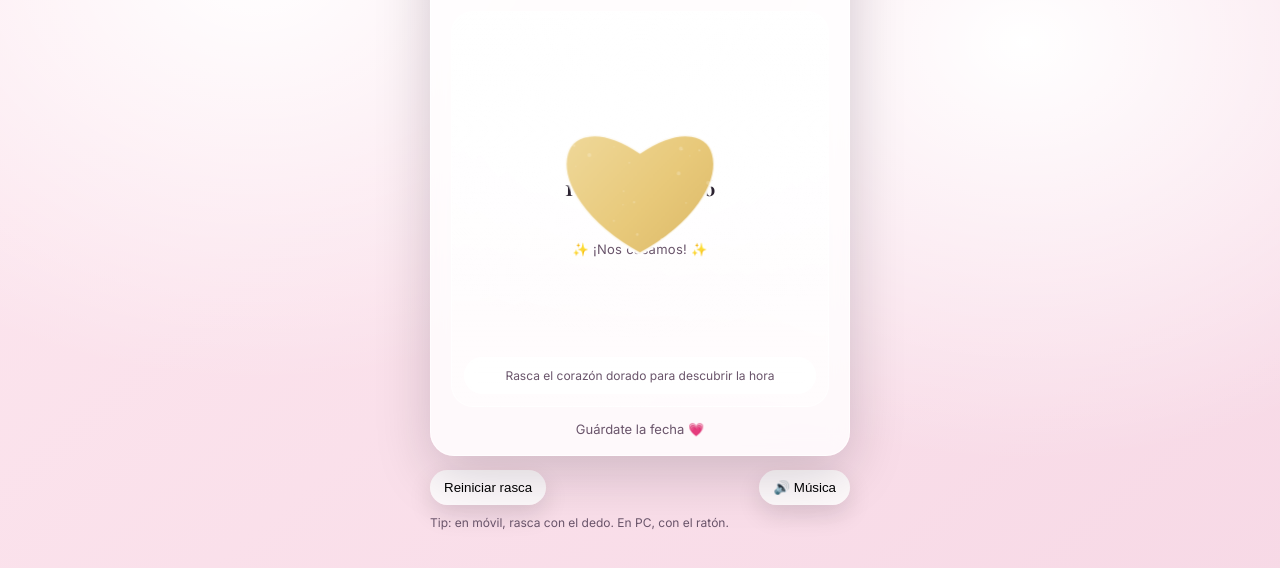
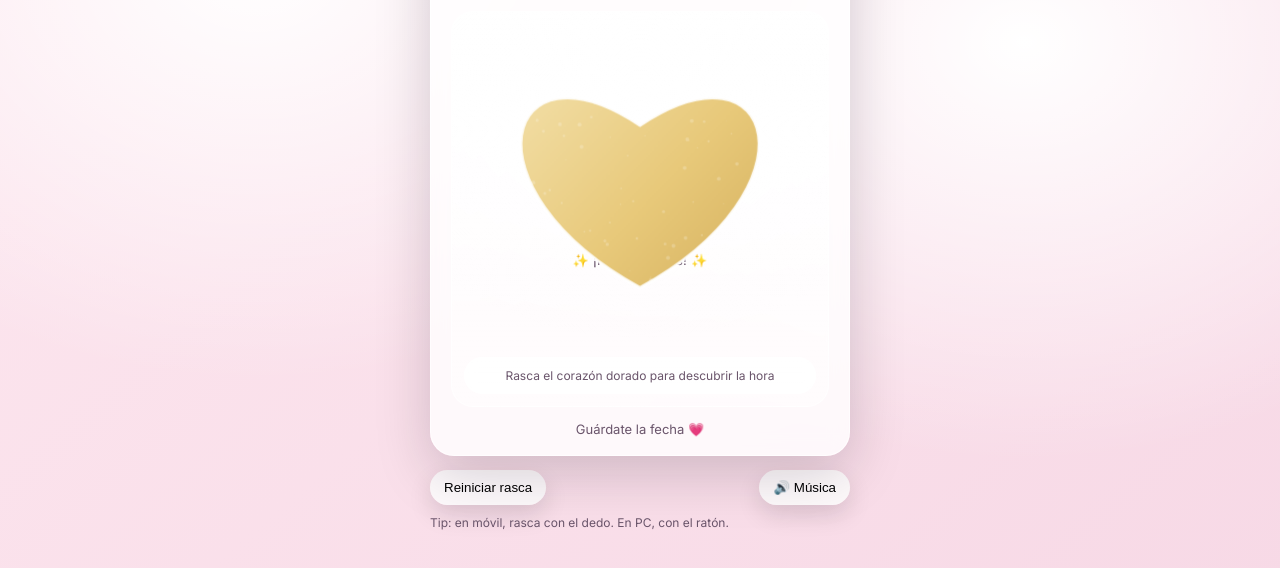
Before and after one commit to tatoruizlopez/save-the-date, a plain HTML site: page index.html in a window 1280 px wide. Both pictures are taken after a click on the button "🎵 Música". Shown: the part 198-766 px from the top of the page. Drawn offline with nearby package versions, Linux system fonts and the light colour scheme.

Commit message:
Add files via upload

```diff
--- a/script.js
+++ b/script.js
@@ -1,7 +1,7 @@
 // ======= CONFIG =======
 const HORA = "12:00";
-const BRUSH = 32;                 // grosor del rasca
-const CELEBRATE_AFTER = 220;      // dispara corazones una vez, pero NO bloquea seguir rascando
+const BRUSH = 32;
+const CELEBRATE_AFTER = 220;
 // ======================
 
 const stage = document.getElementById("heartStage");
@@ -20,15 +20,12 @@ let last = null;
 let scratchUnits = 0;
 let celebrated = false;
 
-// Pointer + Touch
 let activePointerId = null;
 let touchActive = false;
 
-// RAF throttle
 let rafPending = false;
 let pendingPoint = null;
 
-// Audio state
 let audioStartedOnce = false;
 
 function cssVar(name, fallback) {
@@ -51,12 +48,11 @@ function fitCanvas() {
 }
 
 function buildHeartPath(w, h) {
-  // Corazón centrado en el canvas del stage
   const cx = w * 0.5;
-  const cy = h * 0.52;
+  const cy = h * 0.55;            // un pelín más abajo para tapar mejor el texto
 
-  // MÁS PEQUEÑO (antes 0.46) => ahora 0.42
-  const size = Math.min(w, h) * 0.42;
+  // MÁS GRANDE aún para cubrir letras (antes 0.48)
+  const size = Math.min(w, h) * 0.58;
 
   const p = new Path2D();
   p.moveTo(cx, cy + size * 0.35);
@@ -72,10 +68,8 @@ function drawGoldHeartOverlay() {
   const h = r.height;
 
   ctx.clearRect(0, 0, w, h);
-
   hp = buildHeartPath(w, h);
 
-  // dorado SOLO dentro del corazón
   ctx.save();
   ctx.clip(hp);
 
@@ -87,9 +81,8 @@ function drawGoldHeartOverlay() {
   ctx.fillStyle = g;
   ctx.fillRect(0, 0, w, h);
 
-  // textura foil
   ctx.globalAlpha = 0.22;
-  for (let i = 0; i < 110; i++) {
+  for (let i = 0; i < 120; i++) {
     const x = Math.random() * w;
     const y = Math.random() * h;
     const rr = Math.random() * 1.7 + 0.4;
@@ -102,7 +95,6 @@ function drawGoldHeartOverlay() {
 
   ctx.restore();
 
-  // borde
   ctx.save();
   ctx.strokeStyle = "rgba(255,255,255,0.9)";
   ctx.lineWidth = 3;
@@ -217,40 +209,27 @@ function endDraw() {
 // ===== Música =====
 function updateMusicBtn() {
   if (!bgm || !musicBtn) return;
-  const playing = !bgm.paused;
-  musicBtn.textContent = playing ? "🔊 Música" : "🎵 Música";
+  musicBtn.textContent = bgm.paused ? "🎵 Música" : "🔊 Música";
 }
 
 async function tryStartMusic() {
   if (!bgm) return;
-
-  // iOS/Chrome: solo se puede reproducir con gesto del usuario.
-  // Aquí lo llamamos en pointerdown/touchstart, que sí cuenta como gesto.
   if (!audioStartedOnce) {
     audioStartedOnce = true;
     bgm.volume = 0.85;
   }
-
-  try {
-    await bgm.play();
-  } catch {
-    // Si falla (por restricciones), el usuario puede darle al botón Música
-  }
+  try { await bgm.play(); } catch {}
   updateMusicBtn();
 }
 
 musicBtn.addEventListener("click", async () => {
   if (!bgm) return;
-
-  if (bgm.paused) {
-    await tryStartMusic();
-  } else {
-    bgm.pause();
-  }
+  if (bgm.paused) await tryStartMusic();
+  else bgm.pause();
   updateMusicBtn();
 });
 
-// ===== Pointer Events =====
+// ===== Pointer + Touch fallback =====
 function onPointerDown(e) {
   if (touchActive) return;
   if (activePointerId !== null) return;
@@ -258,19 +237,16 @@ function onPointerDown(e) {
   activePointerId = e.pointerId;
   try { canvas.setPointerCapture(activePointerId); } catch {}
 
-  // Arranca música con el primer gesto
   tryStartMusic();
 
-  const p = posFromClient(e.clientX, e.clientY);
-  startAt(p);
+  startAt(posFromClient(e.clientX, e.clientY));
 }
 
 function onPointerMove(e) {
   if (touchActive) return;
   if (!drawing || e.pointerId !== activePointerId) return;
 
-  const p = posFromClient(e.clientX, e.clientY);
-  scheduleMove(p);
+  scheduleMove(posFromClient(e.clientX, e.clientY));
 }
 
 function onPointerUp(e) {
@@ -282,19 +258,14 @@ function onPointerUp(e) {
   endDraw();
 }
 
-// ===== Touch fallback =====
 function onTouchStart(e) {
   touchActive = true;
   e.preventDefault();
-
-  // Arranca música con gesto
   tryStartMusic();
 
   const t = e.touches[0];
   if (!t) return;
-
-  const p = posFromClient(t.clientX, t.clientY);
-  startAt(p);
+  startAt(posFromClient(t.clientX, t.clientY));
 }
 
 function onTouchMove(e) {
@@ -303,9 +274,7 @@ function onTouchMove(e) {
 
   const t = e.touches[0];
   if (!t) return;
-
-  const p = posFromClient(t.clientX, t.clientY);
-  scheduleMove(p);
+  scheduleMove(posFromClient(t.clientX, t.clientY));
 }
 
 function onTouchEnd(e) {
@@ -314,7 +283,6 @@ function onTouchEnd(e) {
   endDraw();
 }
 
-// Eventos
 canvas.addEventListener("pointerdown", onPointerDown);
 canvas.addEventListener("pointermove", onPointerMove);
 canvas.addEventListener("pointerup", onPointerUp);
@@ -340,7 +308,6 @@ function reset() {
 
   fitCanvas();
   drawGoldHeartOverlay();
-
   updateMusicBtn();
 }
 
--- a/styles.css
+++ b/styles.css
@@ -81,15 +81,15 @@ h1{
     linear-gradient(180deg, #ffffffb8, #ffffff6b);
 }
 
-/* CORAZÓN MÁS GRANDE para cubrir el texto */
+/* CORAZÓN MÁS GRANDE (para tapar TODO el texto) */
 .heart-stage{
   position:absolute;
   left:50%;
   top:50%;
   transform:translate(-50%, -50%);
 
-  /* Antes: 230px/60%. Ahora más grande */
-  width:min(320px, 78%);
+  /* Subido bastante */
+  width:min(380px, 90%);
   aspect-ratio: 1 / 0.92;
 
   display:grid;
@@ -105,16 +105,19 @@ h1{
   justify-content:center;
   text-align:center;
   pointer-events:none;
-  padding:16px;
 
-  /* un pelín abajo para que se vea centrado */
-  transform: translateY(8px);
+  padding:18px;
+  max-width:86%;
+  margin:0 auto;
+
+  /* BAJAMOS el contenido para que no asome por arriba */
+  transform: translateY(18px);
 }
 
 .heart-date{
   font-family:"Playfair Display", serif;
   font-weight:600;
-  font-size:22px;
+  font-size:24px;
   line-height:1.05;
 }
 
@@ -193,7 +196,11 @@ h1{
 
 @media (max-width: 380px){
   h1{ font-size:34px; }
-  .heart-stage{ width:min(300px, 86%); }
-  .heart-date{ font-size:21px; }
+
+  /* En móvil pequeño, también grande pero sin salirse */
+  .heart-stage{ width:min(350px, 96%); }
+
+  .heart-date{ font-size:22px; }
   .heart-time{ font-size:19px; }
+  .heart-reveal{ transform: translateY(16px); }
 }
```
Also changed, not shown: index.html (+1 -1 lines), 1 other file.
